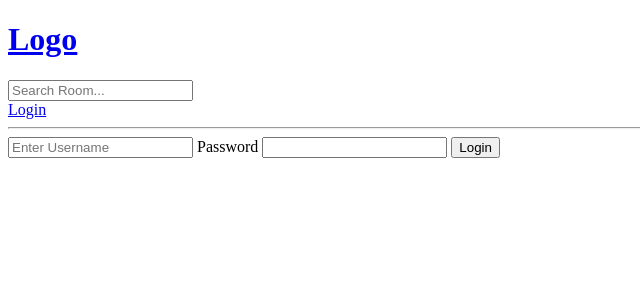
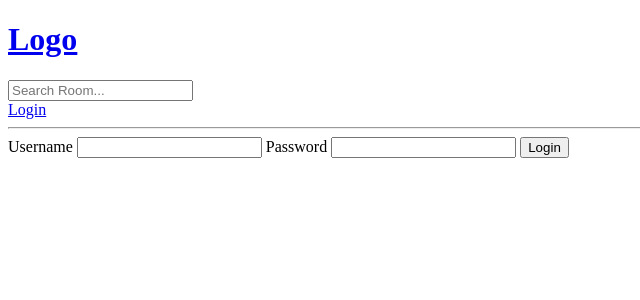
Before and after one commit to Gersim/devzone, a Django app: page /login/ in a window 1280 px wide. Shown: the top 300 px of the page, without its empty margins (0-640 px from the left). Run offline with Django 4.2, Linux system fonts and the light colour scheme.

Commit message:
Adding label for username

```diff
--- a/base/templates/base/login_registration.html
+++ b/base/templates/base/login_registration.html
@@ -5,8 +5,8 @@
 <div>
     <form method="POST" action="">
         {% csrf_token %}
-        <label for="username"></label>
-        <input type="text" name="username" placeholder="Enter Username">
+        <label for="username">Username</label>
+        <input type="text" name="username">
 
         <label for="pass">Password</label>
         <input type="password" name="password">
```
